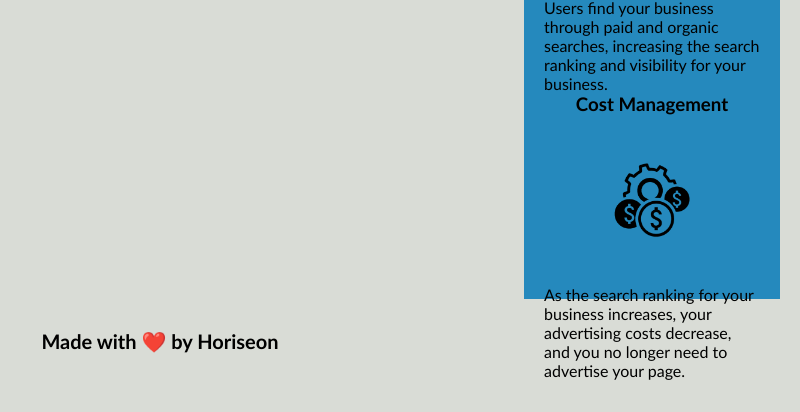
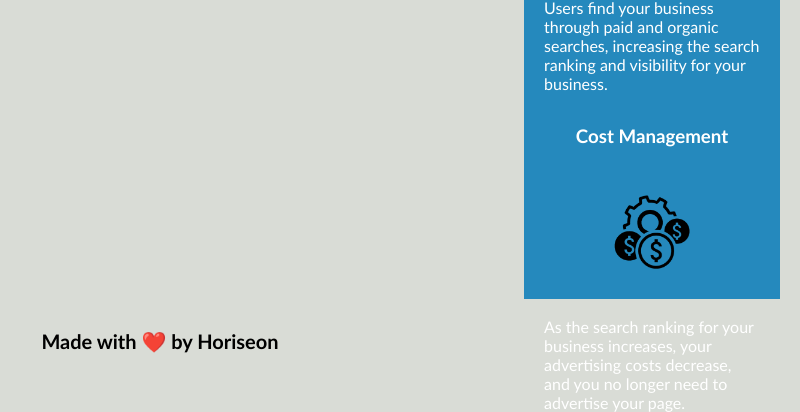
Before and after one commit to itsadrih/01-challenge, a plain HTML site: page index.html in a window 1280 px wide. Shown: the part 2383-2795 px from the top of the page, without its empty margins (480-1280 px from the left). Before the commit the page ends 2767 px from the top, so only its background shows below. Drawn offline with Linux system fonts and the light colour scheme.

Commit message:
made changes to css file and added one class for repeated ones.

```diff
--- a/assets/css/style.css
+++ b/assets/css/style.css
@@ -90,19 +90,22 @@ p {
     background-color: #2589bd;
 }
 
-.benefit {
+
+.benefit-lead {
 
     margin-bottom: 32px;
     color: #ffffff;
 
+}
 
 
-}
+
 
 .benefit-lead h3 {
     margin-bottom: 10px;
     text-align: center;
 }
+
 
 
 .benefit-lead img {
@@ -113,17 +116,20 @@ p {
 
 
 .benefit-brand img {
+
     display: block;
     margin: 10px auto;
     max-width: 150px;
 }
 
-.benefit-cost img {
+
+.benefit-cost img
+{
+
     display: block;
     margin: 10px auto;
     max-width: 150px;
 }
-
 
 .search-engine-optimization {
     margin-bottom: 20px;
--- a/index.html
+++ b/index.html
@@ -101,13 +101,13 @@
 
 
 
-        <div class="benefit-brand">
+        <div class="benefit-lead">
 
 
             <div class=.benefit-lead h3><h3>Brand Awareness</h3>
 
             <figure>
-              <img src="./assets/images/brand-awareness.png" />
+            </div><img src="./assets/images/brand-awareness.png" />
             </figure>
 
             <p>
@@ -121,12 +121,12 @@
 
 
 
-        <div class="benefit-cost">
+        <div class="benefit-lead">
 
             <div class=.benefit-lead h3><h3>Cost Management</h3>
 
             <figure>
-            <img src="./assets/images/cost-management.png" />
+            </div><img src="./assets/images/cost-management.png" />
            </figure>
 
             <p>
```
